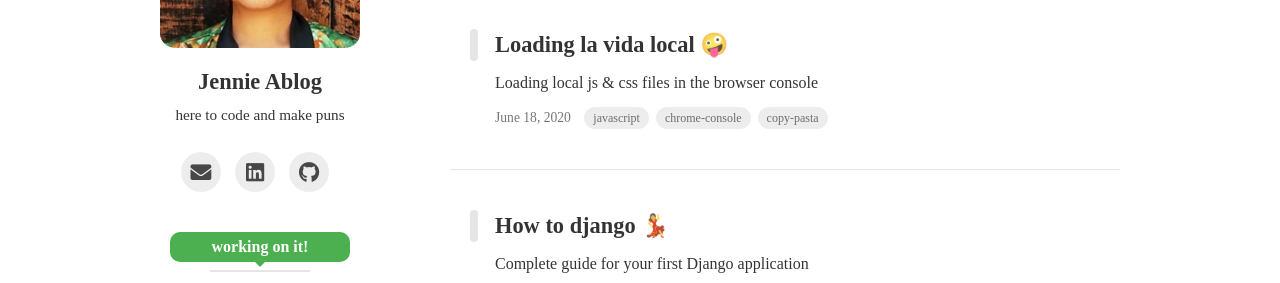
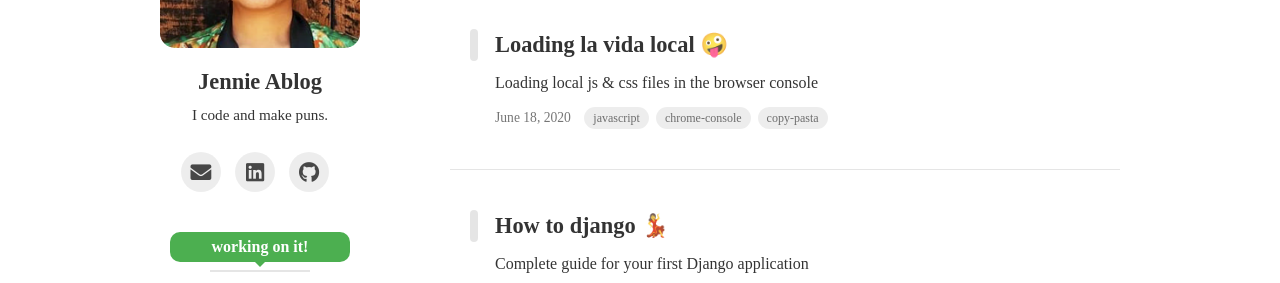
Before and after one commit to jennieablog/jennieablog.github.io, a Jekyll site: the page built from index.html, in a window 1280 px wide. Shown: the part 222-505 px from the top of the page. Built offline with Jekyll 4.4.1, drawn with Linux system fonts in a browser that asks for light colours; nearby versions of some CDN libraries; some web fonts are replaced; the list of posts is cut into pages by our own code.

Commit message:
changed blog bio

```diff
--- a/_config.yml
+++ b/_config.yml
@@ -13,7 +13,7 @@ theme_settings :
     qrcode: assets/img/qrcode.png
     username : Jennie Ablog
     description: BSc Computer Science student from UP Diliman 🇵🇭
-    blog_description : here to code and make puns
+    blog_description : I code and make puns.
     experience :
       - start : "June 2017 "
         end: "August 2017"
```
